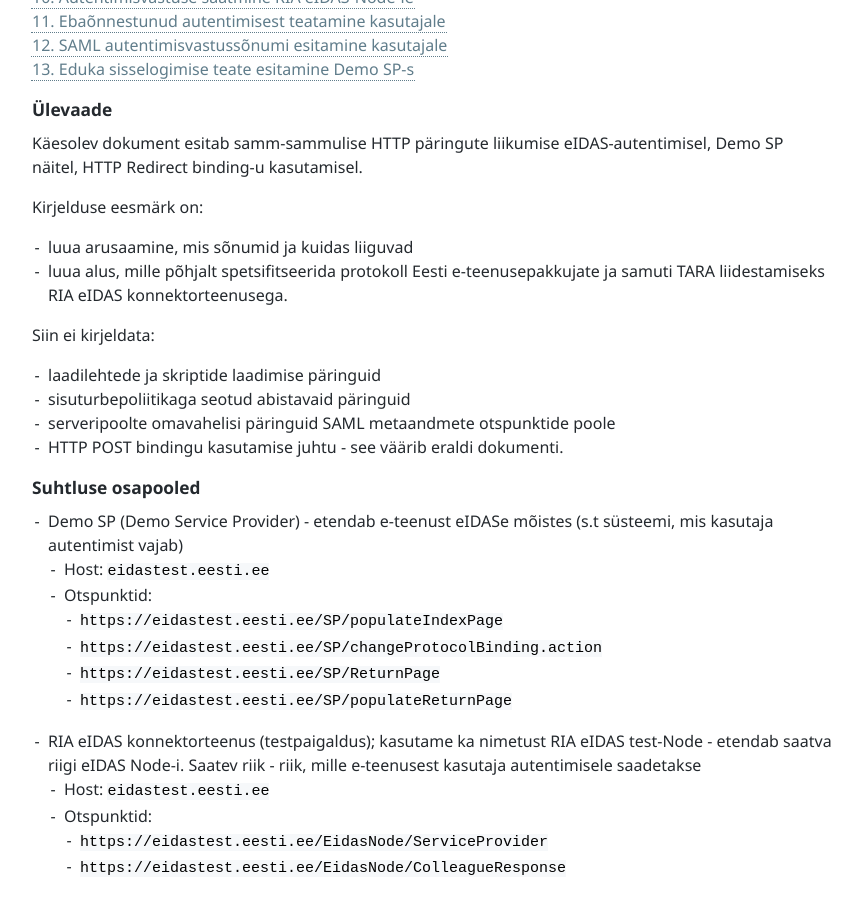
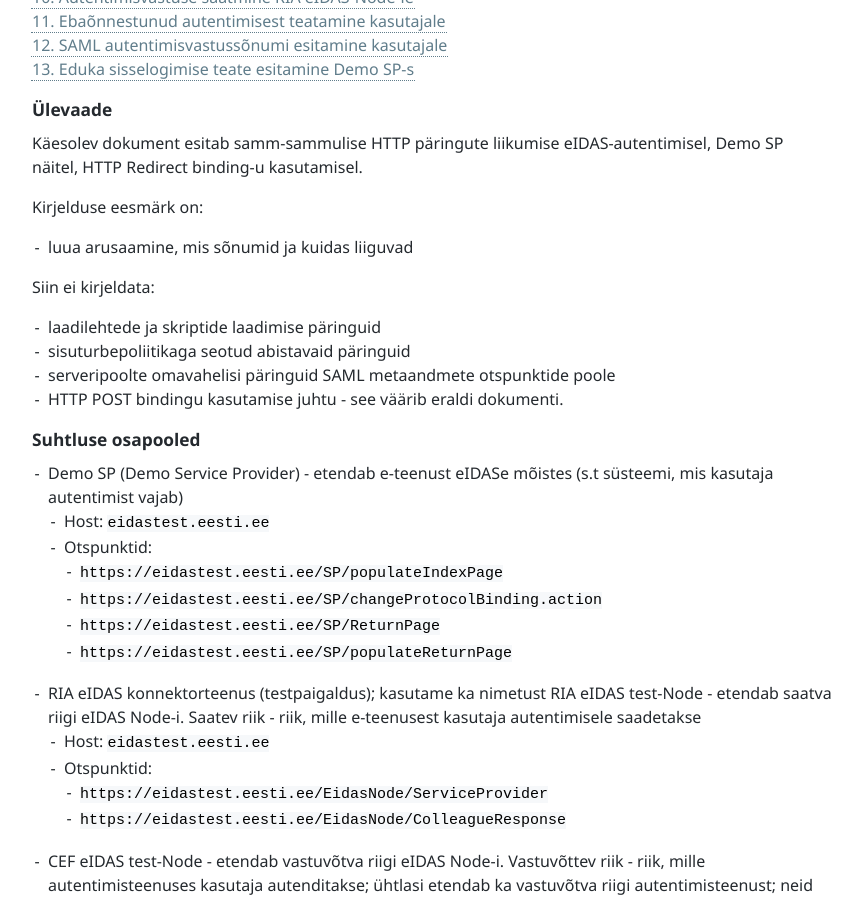
Before and after one commit to e-gov/eIDAS-Node, a Jekyll site: the page built from Vookirjeldus-1.md, in a window 1280 px wide and 900 px high, scrolled down 447 px. Shown: the whole window, without its empty margins (0-862 px from the left). Built offline with Jekyll 4.4.1, drawn with Linux system fonts in a browser that asks for light colours; our own code applies the rules of GitHub Pages for plain Markdown files.

Commit message:
Update Vookirjeldus-1.md

```diff
--- a/Vookirjeldus-1.md
+++ b/Vookirjeldus-1.md
@@ -1,6 +1,8 @@
 ---
 permalink: Vookirjeldus-1
 ---
+
+
 
 # eIDAS päringuvoog - Demo SP - HTTP Redirect
 {: .no_toc}
@@ -14,7 +16,6 @@ Käesolev dokument esitab samm-sammulise HTTP päringute liikumise eIDAS-autenti
 
 Kirjelduse eesmärk on:
 - luua arusaamine, mis sõnumid ja kuidas liiguvad
-- luua alus, mille põhjalt spetsifitseerida protokoll Eesti e-teenusepakkujate ja samuti TARA liidestamiseks RIA eIDAS konnektorteenusega.
 
 Siin ei kirjeldata:
 - laadilehtede ja skriptide laadimise päringuid
```
